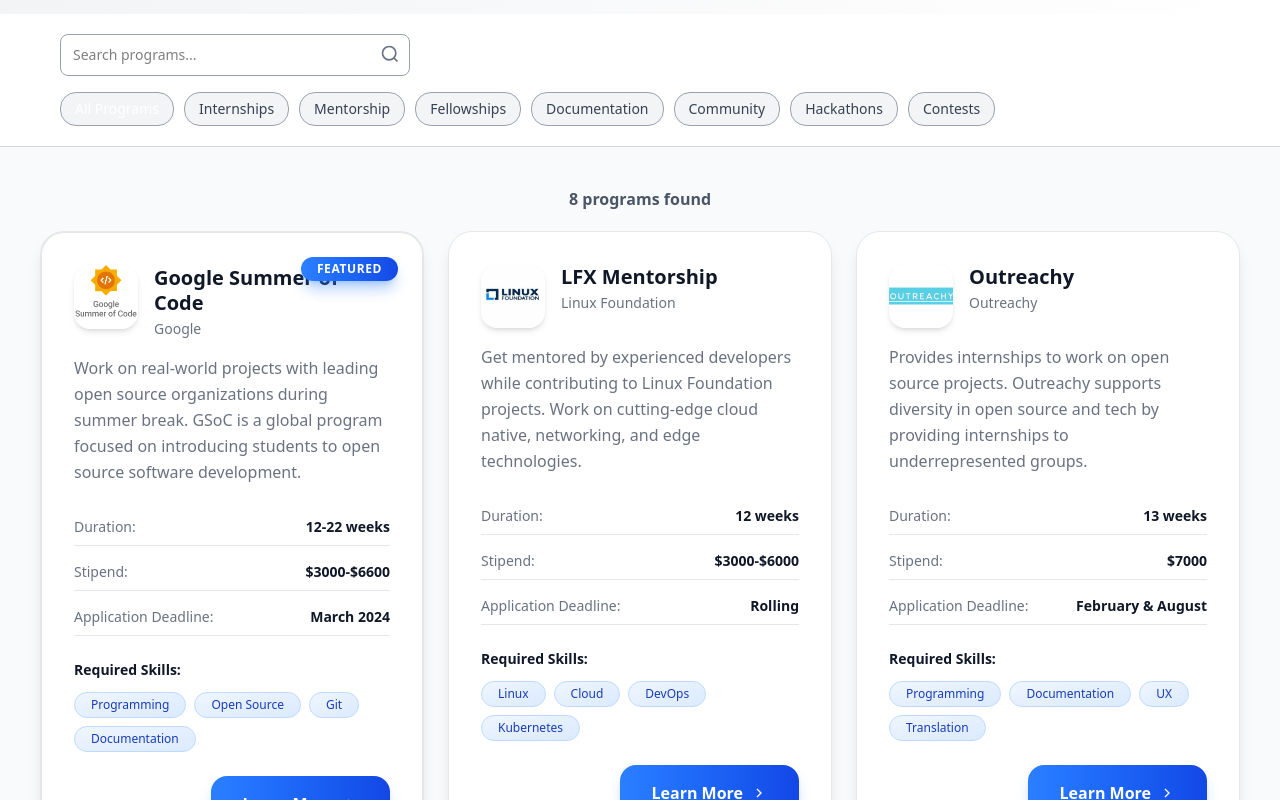
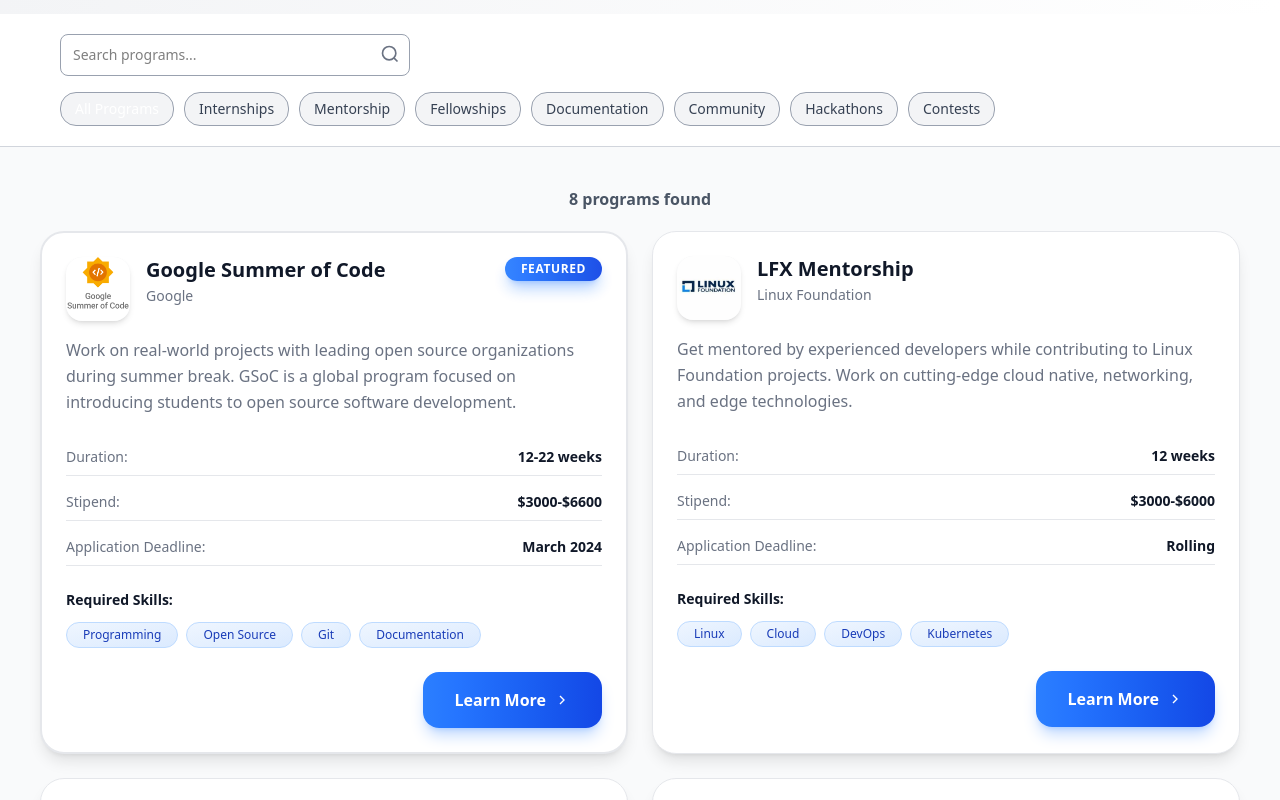
Before and after one commit to nitin-999-code/osk, a React (Vite) app: page /programs in a window 1280 px wide. Shown: the part 300-1100 px from the top of the page. Built offline with nearby package versions, Linux system fonts and the light colour scheme.

Commit message:
fix: adjust padding in ProgramCard and update grid layout in Programs page

```diff
--- a/src/components/ProgramCard.jsx
+++ b/src/components/ProgramCard.jsx
@@ -11,7 +11,7 @@
   featured = false
 }) => {
   return (
-    <div className={`bg-white rounded-3xl p-8 shadow-lg shadow-black/10 border border-gray-200 relative overflow-hidden backdrop-blur-sm transition-all duration-500 hover:-translate-y-2 hover:shadow-xl hover:shadow-black/20 hover:border-blue-400 ${featured ? 'border-2 border-blue-500' : ''}`}>
+    <div className={`bg-white rounded-3xl p-6 shadow-lg shadow-black/10 border border-gray-200 relative overflow-hidden backdrop-blur-sm transition-all duration-500 hover:-translate-y-2 hover:shadow-xl hover:shadow-black/20 hover:border-blue-400 ${featured ? 'border-2 border-blue-500' : ''}`}>
       {featured && (
         <div className="absolute top-6 right-6 bg-gradient-to-r from-blue-500 to-blue-700 text-white py-1 px-4 rounded-2xl text-xs font-semibold uppercase tracking-wider shadow-lg shadow-blue-500/40 animate-pulse">
           Featured
--- a/src/pages/Programs.jsx
+++ b/src/pages/Programs.jsx
@@ -188,7 +188,7 @@
               <div className="font-semibold text-gray-600 mb-5 text-center">
                 {filteredPrograms.length} program{filteredPrograms.length !== 1 ? 's' : ''} found
               </div>
-              <div className="grid grid-cols-1 md:grid-cols-2 lg:grid-cols-3 gap-6 justify-center">
+              <div className="grid grid-cols-1 lg:grid-cols-2 gap-6 justify-center">
                 {filteredPrograms.map((program, index) => (
                   <ProgramCard key={index} {...program} />
                 ))}
```
